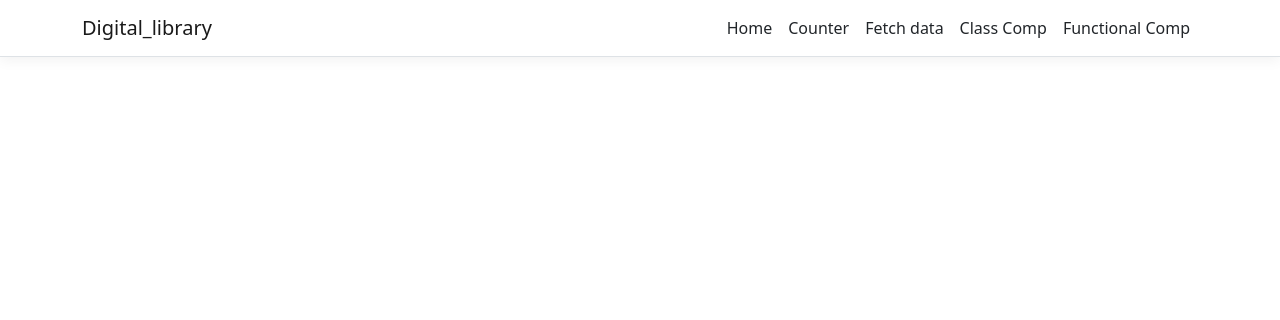
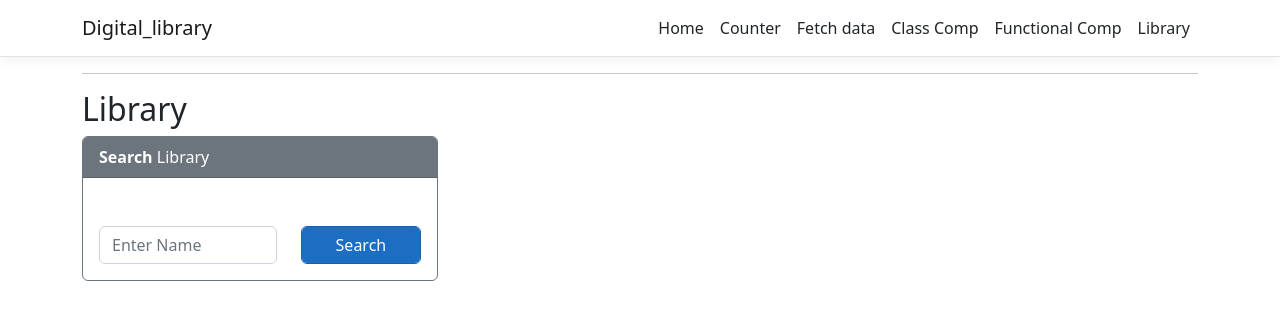
Before and after one commit to Fredricc/Digital_library, a React (Create React App) app in the folder ClientApp/: page /Library in a window 1280 px wide. Shown: the top 320 px of the page. Built offline with nearby package versions, Linux system fonts and the light colour scheme.

Commit message:
Adding Axios and designing the page

```diff
--- a/ClientApp/src/AppRoutes.js
+++ b/ClientApp/src/AppRoutes.js
@@ -3,6 +3,7 @@ import { FetchData } from "./components/FetchData";
 import { Home } from "./components/Home";
 import { MyClassComponent } from "./components/MyComponents/MyClassComponent";
 import MyFunctionalComponent from "./components/MyComponents/MyFunctionalComponent";
+import LibraryComponent from "./components/MyComponents/LibraryComponent";
 
 const AppRoutes = [
   {
@@ -24,6 +25,10 @@ const AppRoutes = [
   {
       path: '/MyFunctionalComponent',
       element: <MyFunctionalComponent />
+  },
+  {
+    path: '/Library',
+    element: <LibraryComponent />
   }
 ];
 
--- /dev/null
+++ b/ClientApp/src/components/MyComponents/LibraryComponent.js
@@ -0,0 +1,34 @@
+import React from "react";
+
+const LibraryComponent = (props) => {
+    return (
+        <div>
+            <hr />
+            <h2>Library</h2>
+            <div className="row">
+            {/* SEARCH LIBRARY */}
+            <div className="col-md-4">
+                <div className="card border border-secondary shadow-0">
+                    <div className="card-header bg-secondary text-white"><b>Search</b> Library<span className="glyphicon glyphicon-search"></span></div>
+                        <div className="card-body">
+                            <div className="row">
+                                <div className="col-md-7">
+                                    <label className="form-label">&nbsp;</label>
+                                    <input className="form-control" placeholder="Enter Name" name="name" type="text" />
+                                </div>
+                                <div className="col-md-5">
+                                    <label className="form-label">&nbsp;</label>
+                                    <div className="btn-toolbar">
+                                        <button type="button" className="btn btn-primary form-control">Search</button>
+                                    </div>
+                                </div>
+                            </div>
+                        </div>
+                    </div>
+                </div>
+            </div>
+        </div>
+        )
+}
+
+export default LibraryComponent;
--- a/ClientApp/src/components/NavMenu.js
+++ b/ClientApp/src/components/NavMenu.js
@@ -44,6 +44,9 @@ export class NavMenu extends Component {
                <NavItem>
                   <NavLink tag={Link} className="text-dark" to="/MyFunctionalComponent">Functional Comp</NavLink>
                </NavItem>
+               <NavItem>
+                 <NavLink tag={Link} className="text-dark" to="/Library">Library</NavLink>
+               </NavItem>
             </ul>
           </Collapse>
         </Navbar>
```
